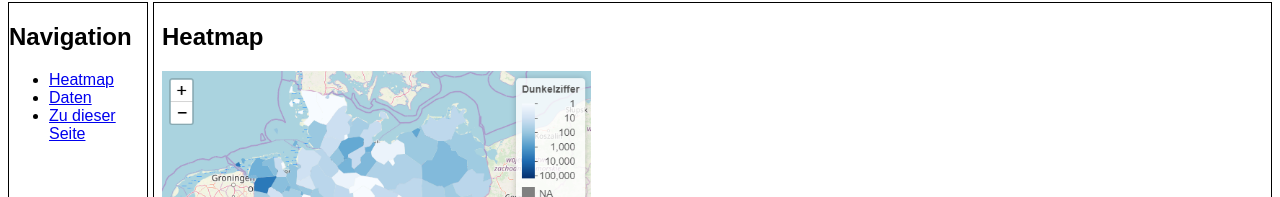
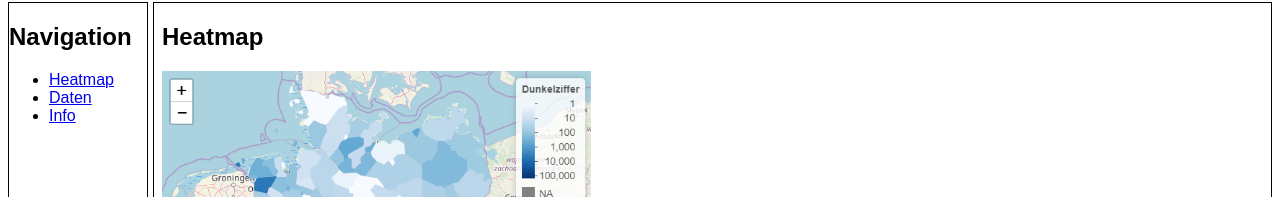
Before and after one commit to Hackathon-WirvsVirus-0982/Landkreis_Dunkelziffer_Heatmap, a plain HTML site: page docs/index.html in a window 1280 px wide. Shown: the part 93-290 px from the top of the page. Drawn offline with Linux system fonts and the light colour scheme.

Commit message:
Add files via upload

```diff
--- a/docs/index.html
+++ b/docs/index.html
@@ -19,7 +19,7 @@
 		<ul>
 			<li><a href="heatmap.html" target="inhalt">Heatmap</a></li>
 			<li><a href="daten.html" target="inhalt">Daten</a></li>
-			<li><a href="info.html" target="inhalt">Zu dieser Seite</a></li>
+			<li><a href="info.html" target="inhalt">Info</a></li>
 		</ul>
     </nav>
     <article>
```
